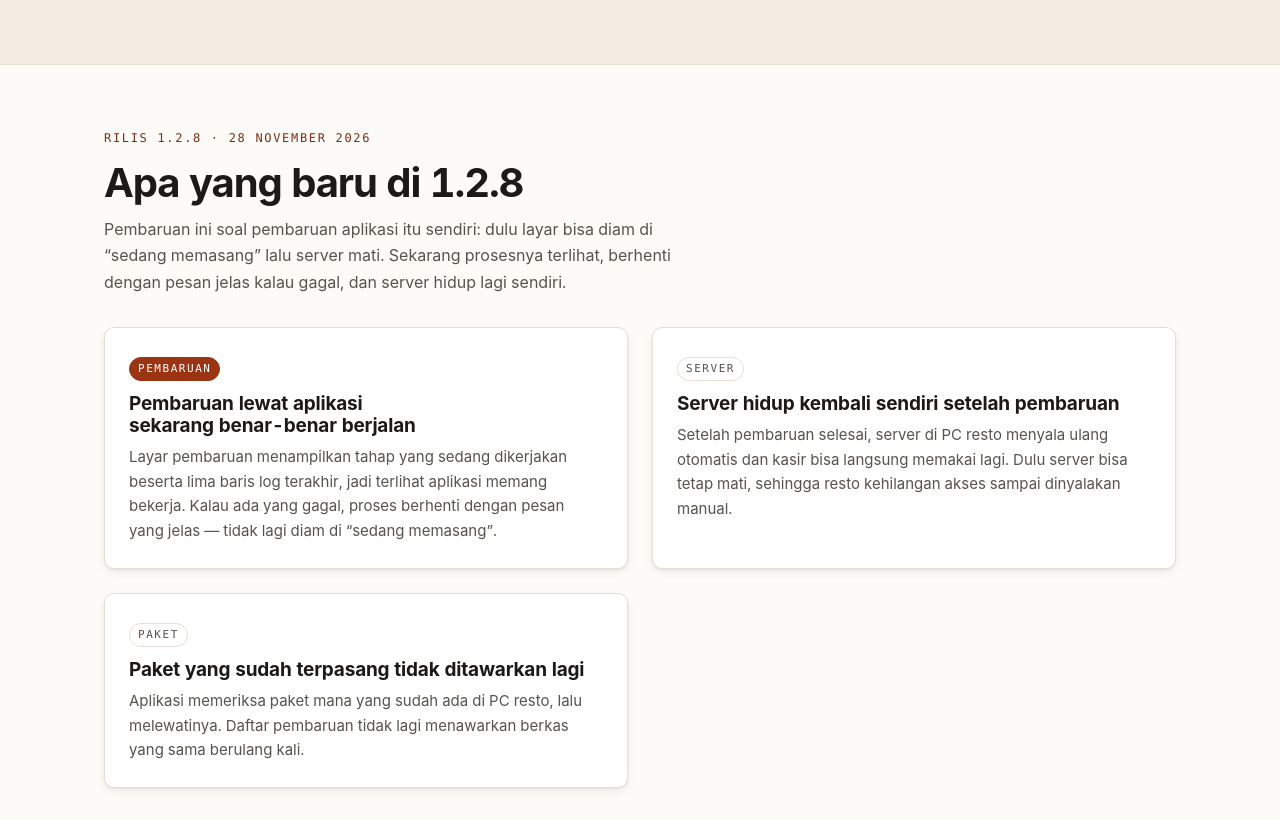
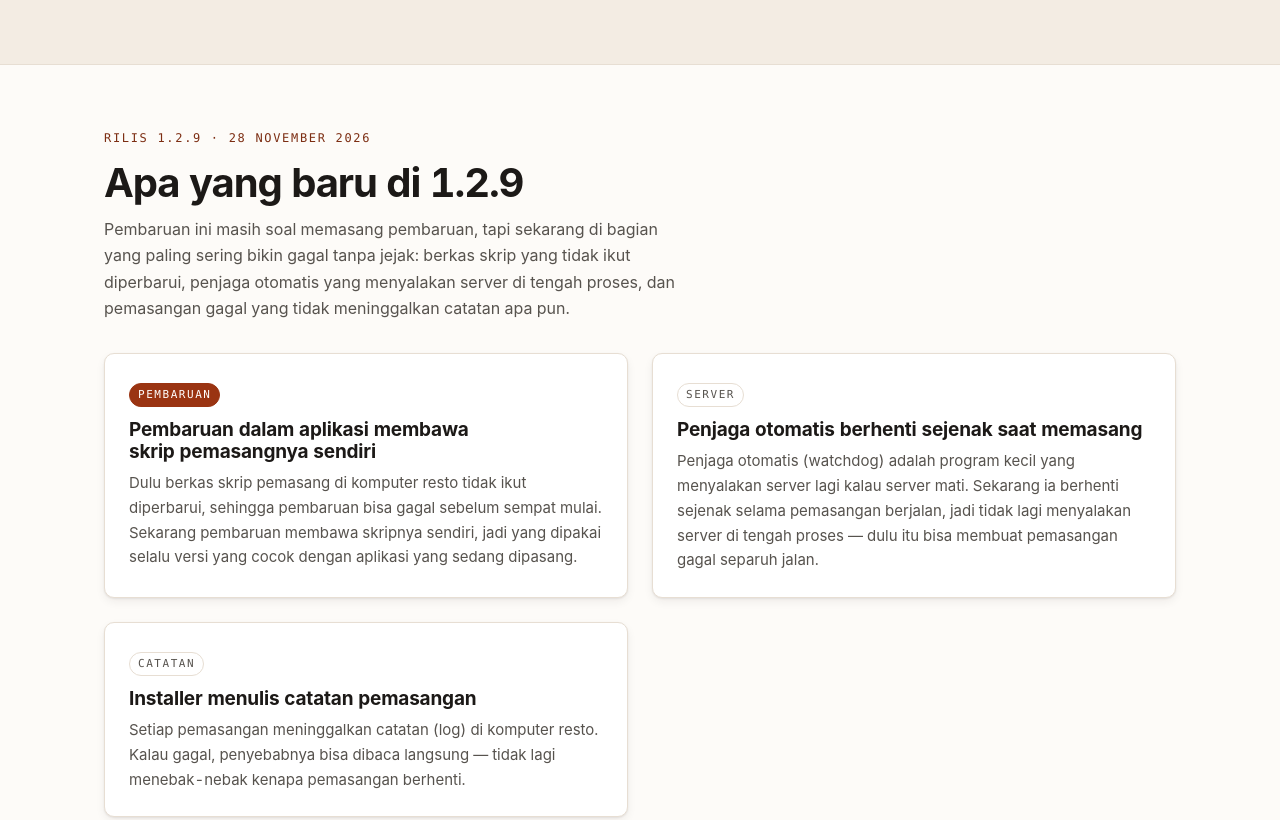
Before and after one commit to LIinz27/Kedaiin-landing, a plain HTML site: page index.html in a window 1280 px wide. Shown: the part 4661-5481 px from the top of the page. Drawn offline with Linux system fonts and the light colour scheme.

Commit message:
landing: "Apa yang baru di 1.2.9" (3 poin awam: skrip ikut, watchdog jeda, installer berlog) + 3 kartu unduh ke aset v1.2.9

```diff
--- a/index.html
+++ b/index.html
@@ -183,25 +183,25 @@
 
   <section class="section" id="baru">
     <div class="wrap">
-      <p class="eyebrow">Rilis 1.2.8 · 28 November 2026</p>
-      <h2>Apa yang baru di 1.2.8</h2>
-      <p class="section__lead">Pembaruan ini soal pembaruan aplikasi itu sendiri: dulu layar bisa diam di “sedang memasang” lalu server mati. Sekarang prosesnya terlihat, berhenti dengan pesan jelas kalau gagal, dan server hidup lagi sendiri.</p>
+      <p class="eyebrow">Rilis 1.2.9 · 28 November 2026</p>
+      <h2>Apa yang baru di 1.2.9</h2>
+      <p class="section__lead">Pembaruan ini masih soal memasang pembaruan, tapi sekarang di bagian yang paling sering bikin gagal tanpa jejak: berkas skrip yang tidak ikut diperbarui, penjaga otomatis yang menyalakan server di tengah proses, dan pemasangan gagal yang tidak meninggalkan catatan apa pun.</p>
 
       <ul class="changes">
         <li class="reveal">
           <p class="changes__tag changes__tag--new">Pembaruan</p>
-          <h3>Pembaruan lewat aplikasi sekarang benar-benar berjalan</h3>
-          <p>Layar pembaruan menampilkan tahap yang sedang dikerjakan beserta lima baris log terakhir, jadi terlihat aplikasi memang bekerja. Kalau ada yang gagal, proses berhenti dengan pesan yang jelas — tidak lagi diam di “sedang memasang”.</p>
+          <h3>Pembaruan dalam aplikasi membawa skrip pemasangnya sendiri</h3>
+          <p>Dulu berkas skrip pemasang di komputer resto tidak ikut diperbarui, sehingga pembaruan bisa gagal sebelum sempat mulai. Sekarang pembaruan membawa skripnya sendiri, jadi yang dipakai selalu versi yang cocok dengan aplikasi yang sedang dipasang.</p>
         </li>
         <li class="reveal">
           <p class="changes__tag">Server</p>
-          <h3>Server hidup kembali sendiri setelah pembaruan</h3>
-          <p>Setelah pembaruan selesai, server di PC resto menyala ulang otomatis dan kasir bisa langsung memakai lagi. Dulu server bisa tetap mati, sehingga resto kehilangan akses sampai dinyalakan manual.</p>
+          <h3>Penjaga otomatis berhenti sejenak saat memasang</h3>
+          <p>Penjaga otomatis (watchdog) adalah program kecil yang menyalakan server lagi kalau server mati. Sekarang ia berhenti sejenak selama pemasangan berjalan, jadi tidak lagi menyalakan server di tengah proses — dulu itu bisa membuat pemasangan gagal separuh jalan.</p>
         </li>
         <li class="reveal">
-          <p class="changes__tag">Paket</p>
-          <h3>Paket yang sudah terpasang tidak ditawarkan lagi</h3>
-          <p>Aplikasi memeriksa paket mana yang sudah ada di PC resto, lalu melewatinya. Daftar pembaruan tidak lagi menawarkan berkas yang sama berulang kali.</p>
+          <p class="changes__tag">Catatan</p>
+          <h3>Installer menulis catatan pemasangan</h3>
+          <p>Setiap pemasangan meninggalkan catatan (log) di komputer resto. Kalau gagal, penyebabnya bisa dibaca langsung — tidak lagi menebak-nebak kenapa pemasangan berhenti.</p>
         </li>
       </ul>
 
@@ -249,27 +249,27 @@
     <div class="wrap">
       <p class="eyebrow">Unduhan</p>
       <h2>Tiga berkas, tiga peran.</h2>
-      <p class="section__lead">Semua berkas diunduh langsung dari halaman rilis GitHub, versi 1.2.8. Pilih yang sesuai dengan PC atau tablet yang dipakai.</p>
+      <p class="section__lead">Semua berkas diunduh langsung dari halaman rilis GitHub, versi 1.2.9. Pilih yang sesuai dengan PC atau tablet yang dipakai.</p>
 
       <ul class="dl">
         <li class="dl__card dl__card--main reveal">
           <p class="dl__k">01 · Mulai di sini</p>
           <h3>Pemasangan server resto</h3>
           <p>PC server (kasir + dapur). 43 MB.</p>
-          <p class="dl__alt"><a class="link" href="https://github.com/LIinz27/Kedaiin-release/releases/download/v1.2.8/Kedaiin-Setup-1.2.8.exe" target="_blank" rel="noopener">Versi lengkap (335 MB, untuk PC tanpa internet)</a></p>
-          <p class="dl__act"><a class="btn btn--primary" href="https://github.com/LIinz27/Kedaiin-release/releases/download/v1.2.8/Kedaiin-Setup-1.2.8-slim.exe" target="_blank" rel="noopener">Unduh installer (43 MB)</a></p>
+          <p class="dl__alt"><a class="link" href="https://github.com/LIinz27/Kedaiin-release/releases/download/v1.2.9/Kedaiin-Setup-1.2.9.exe" target="_blank" rel="noopener">Versi lengkap (335 MB, untuk PC tanpa internet)</a></p>
+          <p class="dl__act"><a class="btn btn--primary" href="https://github.com/LIinz27/Kedaiin-release/releases/download/v1.2.9/Kedaiin-Setup-1.2.9-slim.exe" target="_blank" rel="noopener">Unduh installer (43 MB)</a></p>
         </li>
         <li class="dl__card reveal">
           <p class="dl__k">02 · PC kedua &amp; ketiga</p>
           <h3>Aplikasi kasir &amp; pelayan (PC)</h3>
           <p>Untuk PC kedua/ketiga. 4,9 MB.</p>
-          <p class="dl__act"><a class="btn btn--ghost" href="https://github.com/LIinz27/Kedaiin-release/releases/download/v1.2.8/Kedaiin-Desktop-1.2.8.exe" target="_blank" rel="noopener">Unduh aplikasi (4,9 MB)</a></p>
+          <p class="dl__act"><a class="btn btn--ghost" href="https://github.com/LIinz27/Kedaiin-release/releases/download/v1.2.9/Kedaiin-Desktop-1.2.9.exe" target="_blank" rel="noopener">Unduh aplikasi (4,9 MB)</a></p>
         </li>
         <li class="dl__card reveal">
           <p class="dl__k">03 · Tablet pelayan</p>
           <h3>Aplikasi tablet</h3>
           <p>Android. 17,5 MB. Pasang manual (di luar Play Store).</p>
-          <p class="dl__act"><a class="btn btn--ghost" href="https://github.com/LIinz27/Kedaiin-release/releases/download/v1.2.8/Kedaiin-1.2.8.apk" target="_blank" rel="noopener">Unduh APK (17,5 MB)</a></p>
+          <p class="dl__act"><a class="btn btn--ghost" href="https://github.com/LIinz27/Kedaiin-release/releases/download/v1.2.9/Kedaiin-1.2.9.apk" target="_blank" rel="noopener">Unduh APK (17,5 MB)</a></p>
         </li>
       </ul>
 
@@ -277,7 +277,7 @@
         <svg viewBox="0 0 24 24" fill="none" stroke="currentColor" stroke-width="2" stroke-linecap="round" stroke-linejoin="round" aria-hidden="true"><path d="M12 4.4 21 19.6H3z"/><path d="M12 9.8v4.4"/><path d="M12 17h.01"/></svg>
         <span>Installer belum ditandatangani — Windows bisa menampilkan peringatan “penerbit tidak dikenal”. Panduan: <b>More info → Run anyway</b>.</span>
       </p>
-      <p class="hint">Berkas dari GitHub Release v1.2.8. Aktivasi lisensi ada di layar Pengaturan → Lisensi &amp; Aplikasi.</p>
+      <p class="hint">Berkas dari GitHub Release v1.2.9. Aktivasi lisensi ada di layar Pengaturan → Lisensi &amp; Aplikasi. Pemasangan versi ini belum diuji menyeluruh di Windows — kalau ada yang aneh, laporkan ke kami.</p>
     </div>
   </section>
 
```
